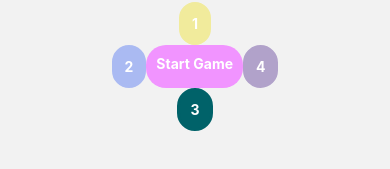
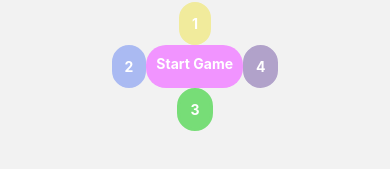
Before and after one commit to shootermv/SimonGame, a React Native app: screen /Game in a window 390 px wide. Shown: the part 367-536 px from the top of the page. Built offline with nearby package versions, Linux system fonts and the light colour scheme.

Commit message:
fix: pressable replaced by touchable Opacity

```diff
--- a/src/components/GameButton.tsx
+++ b/src/components/GameButton.tsx
@@ -1,9 +1,9 @@
 import React from 'react';
-import {StyleSheet, Text, Pressable} from 'react-native';
+import {StyleSheet, Text, Pressable, TouchableOpacity} from 'react-native';
 const COLORS = {
   1: {disabled: '#f1eb9c', enabled: '#F4EA56'},
   2: {disabled: '#AABAF2', enabled: 'blue'},
-  3: {disabled: '#006269', enabled: '#08ff08'},
+  3: {disabled: '#7d7', enabled: '#08ff08'},
   4: {disabled: '#b1a2ca', enabled: '#2e1a47'},
 };
 const GameButton = ({
@@ -19,7 +19,7 @@ const GameButton = ({
 }) => {
 
   return (
-    <Pressable
+    <TouchableOpacity
       disabled={disabled}
       style={[
         styles.button,
@@ -31,7 +31,7 @@ const GameButton = ({
       ]}
       onPress={() => userPressHandler(num)}>
       <Text style={styles.textStyle}>{num}</Text>
-    </Pressable>
+    </TouchableOpacity>
   );
 };
 const styles = StyleSheet.create({
```
